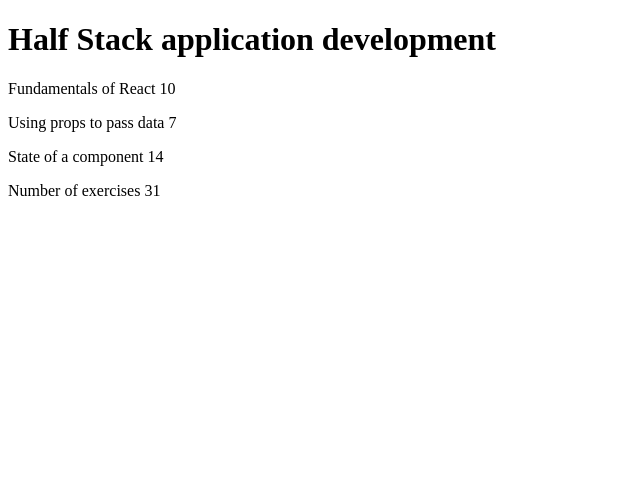
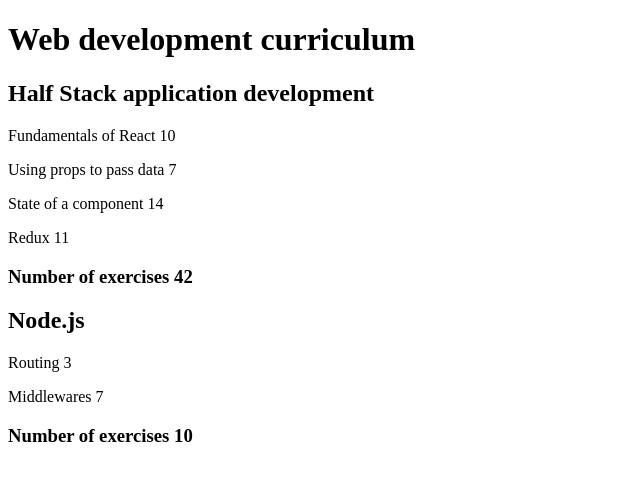
Before and after one commit to SazedWorldbringer/fullstackopen, a React app in the folder part2/courseinfo/: page / in a window 1280 px wide. Shown: the top 480 px of the page, without its empty margins (0-640 px from the left). Built offline with nearby package versions, Linux system fonts and the light colour scheme; the HTML template or start-up script is replaced by a standard one.

Commit message:
feat: exercise 2.4
handle variable number of courses, change heading importance

```diff
--- a/part2/courseinfo/src/App.jsx
+++ b/part2/courseinfo/src/App.jsx
@@ -1,6 +1,6 @@
-const Header = ({ course }) => <h1>{course}</h1>
+const Header = ({ course }) => <h2>{course}</h2>
 
-const Total = ({ sum }) => <p>Number of exercises {sum}</p>
+const Total = ({ sum }) => <h3>Number of exercises {sum}</h3>
 
 const Part = ({ part }) =>
   <p>
@@ -29,11 +29,11 @@
   )
 }
 
-
 const App = () => {
-  const course = {
+  const courses = [
+    {
+      name: 'Half Stack application development',
       id: 1,
-    name: 'Half Stack application development',
       parts: [
         {
           name: 'Fundamentals of React',
@@ -50,9 +50,36 @@
           exercises: 14,
           id: 3
         },
+        {
+          name: 'Redux',
+          exercises: 11,
+          id: 4
+        }
       ]
+    },
+    {
+      name: 'Node.js',
+      id: 2,
+      parts: [
+        {
+          name: 'Routing',
+          exercises: 3,
+          id: 1
+        },
+        {
+          name: 'Middlewares',
+          exercises: 7,
+          id: 2
         }
-  return <Course course={course} />
+      ]
+    }]
+
+  return (
+    <>
+      <h1>Web development curriculum</h1>
+      {courses.map(course => <Course course={course} key={course.id} />)}
+    </>
+  )
 }
 
 export default App
```
Lines whose indentation alone changed are shown as unchanged.
